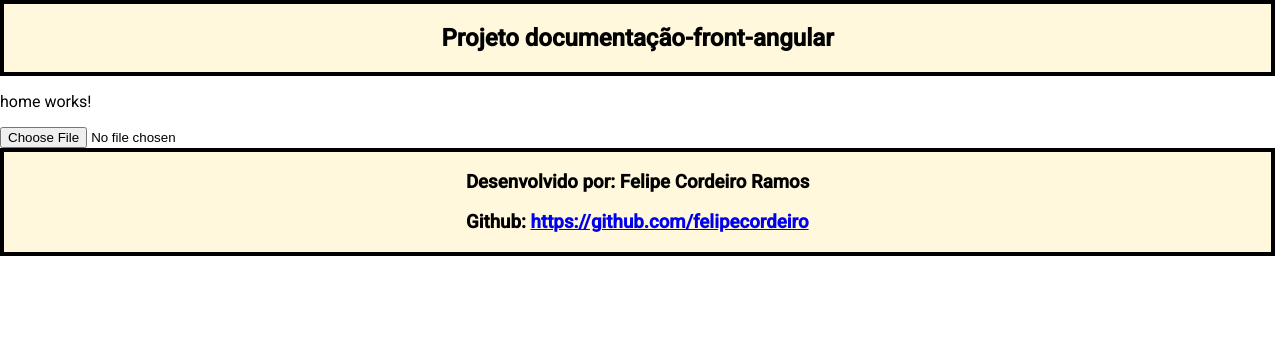
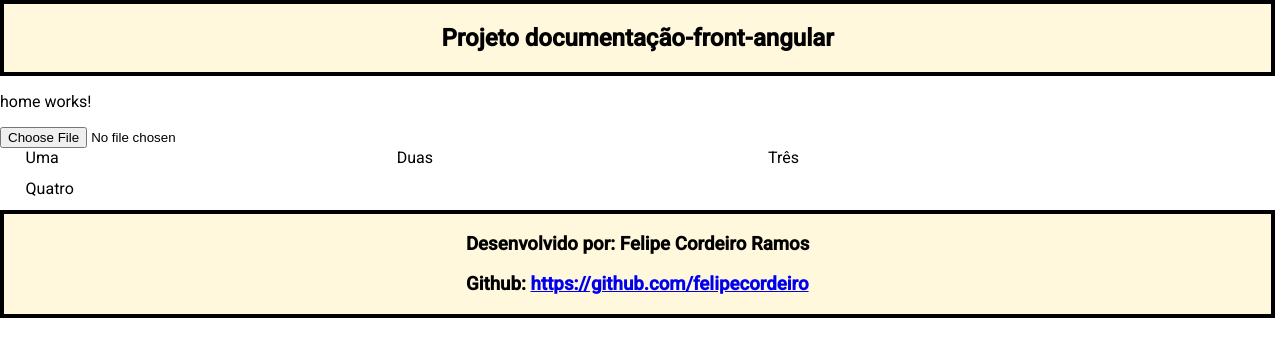
Before and after one commit to felipecordeiro/documentacao-front-angular, an Angular app: page /home in a window 1280 px wide. Shown: the top 356 px of the page. Built offline with nearby package versions, Linux system fonts and the light colour scheme; what ngx-papaparse would draw is missing.

Commit message:
Adiciona css para o padrão de layout 12 colunas, exemplo de uso na home

```diff
--- a/src/app/home/home.component.html
+++ b/src/app/home/home.component.html
@@ -1,2 +1,17 @@
 <p>home works!</p>
 <input (change)='fileChange($event)' type="file" name="file" id="file">
+
+<div class="row">
+    <div class="col lg-3 md-4 sm-12">
+        Uma
+    </div>
+    <div class="col lg-3 md-4 sm-12">
+        Duas
+    </div>
+    <div class="col lg-3 md-4 sm-12">
+        Três
+    </div>
+    <div class="col lg-3 md-4 sm-12">
+        Quatro
+    </div>
+</div>
--- a/src/styles.scss
+++ b/src/styles.scss
@@ -2,3 +2,45 @@
 
 html, body { height: 100%; }
 body { margin: 0; font-family: Roboto, "Helvetica Neue", sans-serif; }
+
+// 12 column grid system
+
+// small
+@for $i from 1 through 12 {
+    $w: ($i / 12) * 100%;
+    .sm-#{$i} {flex-basis: $w;}
+}
+
+// medium
+@media screen and (min-width: 768px) {
+
+    @for $i from 1 through 12 {
+        $w: ($i / 12) * 100%;
+        .md-#{$i} {flex-basis: $w;}
+    }
+}
+
+// large
+@media screen and (min-width: 1024px) {
+
+    @for $i from 1 through 12 {
+        $w: ($i / 12) * 100%;
+        .lg-#{$i} {flex-basis: $w;}
+    }
+}
+
+.row {
+    display: flex;
+    flex-wrap: wrap;
+}
+
+.col {
+    padding: 0 2vw;
+    margin: 0 0 .75rem 0;
+}
+
+.grid {
+    display: grid;
+    grid-template-columns: repeat(12, 1fr);
+    gap: 2rem;
+  }
```
